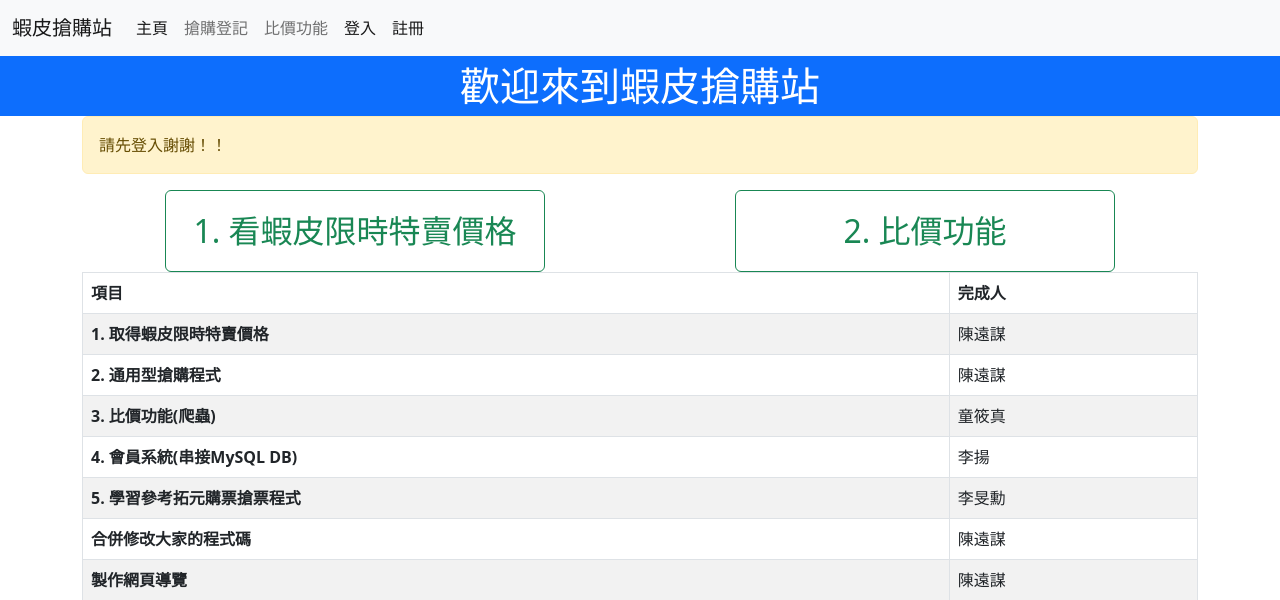
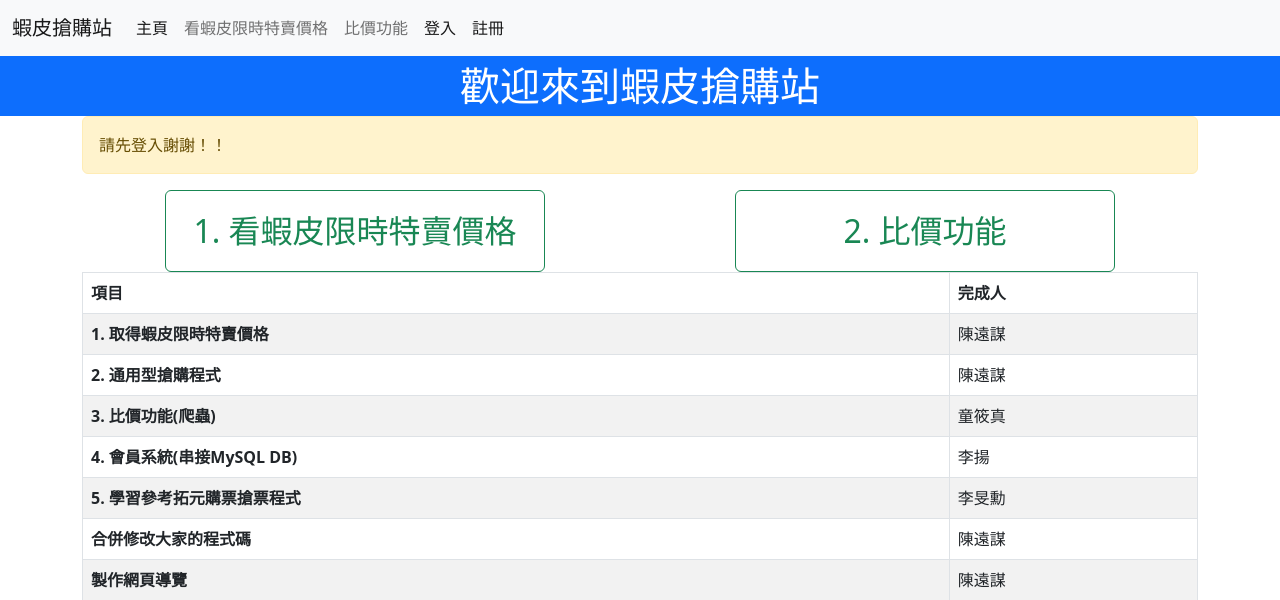
Before and after one commit to emmanuelwithme/shopeeFinalProject, a Flask app: page / in a window 1280 px wide. Shown: the top 600 px of the page. Run offline with Flask 2, Linux system fonts and the light colour scheme.

Commit message:
fix nav link

```diff
--- a/templates/base.html
+++ b/templates/base.html
@@ -25,7 +25,7 @@
                         <a class="nav-link active" aria-current="page" href=".">主頁</a>
                     </li>
                     <li class="nav-item">
-                        <a class="nav-link" href="./itemBuyRegister">搶購登記</a>
+                        <a class="nav-link" href="./shopee_flash_sale">看蝦皮限時特賣價格</a>
                     </li>
                     <li class="nav-item">
                         <a class="nav-link" href="./compare_price">比價功能</a>
```
